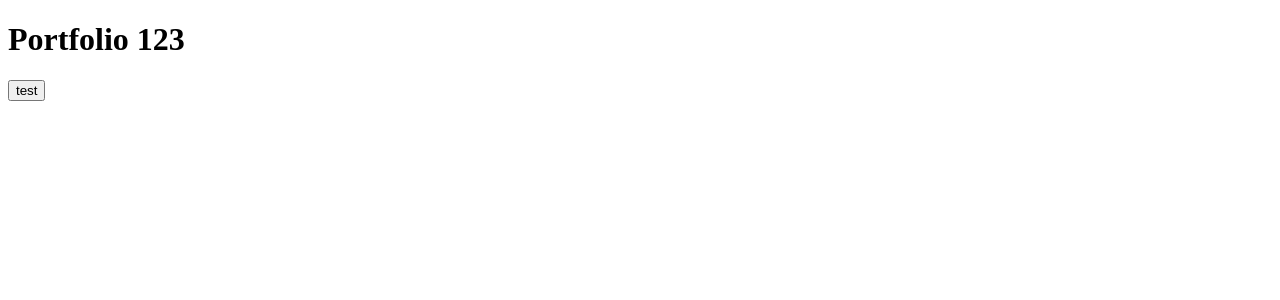
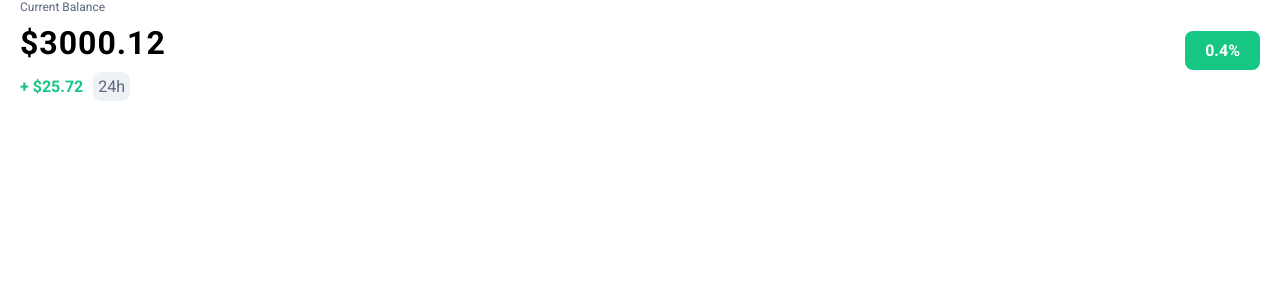
Before and after one commit to jhladkov/crypto-portfolio, a Vue app: page / in a window 1280 px wide. Shown: the top 300 px of the page. Built offline with nearby package versions, Linux system fonts and the light colour scheme.

Commit message:
feat(prise-section): create prise section

```diff
--- a/src/assets/scss/base.scss
+++ b/src/assets/scss/base.scss
@@ -0,0 +1,50 @@
+@import url('https://fonts.googleapis.com/css2?family=Roboto:wght@400;700&display=swap');
+
+*, *:after, *:before {
+  box-sizing: border-box;
+}
+body{
+  margin: 0;
+  padding: 0;
+  font-family: 'Roboto', sans-serif;
+  min-height: 100%;
+  color: $white;
+}
+html{
+  min-height: 100%;
+}
+
+.container{
+  max-width: 1270px;
+  width: 100%;
+  margin: 0 auto;
+  padding: 0 15px;
+}
+
+li, ul{
+  margin: 0;
+  padding: 0;
+  list-style: none;
+  color: black;
+}
+h1, h2, h3, h4, h5, h6 {
+  margin: 0;
+}
+main{
+  display: flex;
+  min-height: 100%;
+  flex-direction: column;
+}
+.main-wrapper{
+  flex: 1 0 auto;
+}
+img{
+  width: 100%;
+  height: 100%;
+}
+a {
+  text-decoration: none;
+}
+p{
+  margin: 0;
+}
--- a/src/assets/scss/variables.scss
+++ b/src/assets/scss/variables.scss
@@ -1,32 +1,5 @@
-// app variables
-$time-fast: 0.2s;
-$time-medium: 0.3s;
-$time-slow: 0.6s;
-$time-loader: 2s;
-
-$transition-duration: $time-medium;
-$transition-property: all;
-$transition-timing-function: ease;
-
-$header-shadow: 0 2px 4px 0 rgba(#000, 0.2);
-
-// Landing
-$rem-base: 16px;
-$black: #000;
-$land-background: #f1f4f4;
-$land-bottom-clickable-elements: #7c8889;
-$land-accent-text: #add1fa;
-$land-brand-lmi: #3c7fcc;
-$land-valid-license-background: #4E9665;
-$land-invalid-license-background: #9D4242;
-$land-expired-license-background: #CBDBDB;
-$land-section-content-text: #4C5056;
-$service-item-border: #E2E2E2;
-$service-item-label-decor: #3C7CCC;
-$service-item-label-color: #FFCC00;
-$land-footer-background: #165564;
-$land-footer-top-background: #144C5A;
-$land-statistic-background: #f0f5f5;
-$home-services-nav-tab-bg: #20687A;
-$home-main-banner-bg: #232323;
-$service-grey-color: #96B5B6;
+$green: rgb(22, 199, 132);
+$gray: rgb(88, 102, 126);
+$lightGray: #eff2f5;
+$white: white;
+$black: black;
--- a/src/views/main/portfolio/Portfolio.vue
+++ b/src/views/main/portfolio/Portfolio.vue
@@ -1,24 +1,14 @@
 <template>
-  <div>
-    <h1>Portfolio {{ count }}</h1>
-    <button @click="testHandler">
-      test
-    </button>
+  <div class="container">
+    <PriceSection />
   </div>
 </template>
 
 <script>
-import { computed } from 'vue';
-import { useStore } from 'vuex';
+import PriceSection from '@/views/main/portfolio/price-section/PriceSection.vue';
 
 export default {
   name: 'Portfolio',
-  setup() {
-    const store = useStore();
-    return {
-      count: computed(() => store.getters['portfolio/getTest']),
-      testHandler: () => store.commit('portfolio/update', 144354),
-    };
-  },
+  components: { PriceSection },
 };
 </script>
--- /dev/null
+++ b/src/views/main/portfolio/price-section/PriceSection.vue
@@ -0,0 +1,33 @@
+<template>
+  <section class="section price-section">
+    <div class="price-section__block">
+      <p class="prise-section__pre-title">
+        Current Balance
+      </p>
+      <h1 class="price-section__title">
+        $3000.12
+      </h1>
+      <div class="price-section__inner info-block">
+        <p class="info-block__value">
+          + $25.72
+        </p>
+        <div class="info-block__duration">
+          24h
+        </div>
+      </div>
+    </div>
+    <div class="price-section__block">
+      <div class="price-section__profit profit">
+        <p class="profit__value">
+          0.4%
+        </p>
+      </div>
+    </div>
+  </section>
+</template>
+
+<script>
+export default {};
+</script>
+
+<style src="./styles.scss" lang="scss"/>
--- /dev/null
+++ b/src/views/main/portfolio/price-section/styles.scss
@@ -0,0 +1,49 @@
+.price-section {
+  display: flex;
+  justify-content: space-between;
+  flex-wrap: wrap;
+  align-items: center;
+
+  .prise-section__pre-title {
+    color: $gray;
+    font-size: 12px;
+    margin-bottom: 10px;
+  }
+
+}
+
+.price-section__block {
+  .price-section__title {
+    letter-spacing: 1px;
+    margin-bottom: 10px;
+    font-size: 32px;
+    color: $black ;
+  }
+}
+
+.info-block {
+  display: flex;
+  align-items: center;
+
+  .info-block__value {
+    margin-right: 10px;
+    color: $green;
+    font-weight: 700;
+  }
+
+  .info-block__duration {
+    padding: 5px;
+    color: $gray;
+    background: $lightGray;
+    border-radius: 8px;
+  }
+}
+
+.profit{
+  padding: 10px 20px;
+  background: $green;
+  border-radius: 8px;
+  .profit__value{
+    font-weight: 700;
+  }
+}
--- a/vue.config.js
+++ b/vue.config.js
@@ -9,8 +9,7 @@ module.exports = defineConfig({
     loaderOptions: {
       sass: {
         additionalData: `
-          @import "~@/assets/scss/variables.scss";
-          @import "~@/assets/scss/helpers.scss";
+          @import "~@/assets/scss/main.scss";
         `,
       },
     },
```
